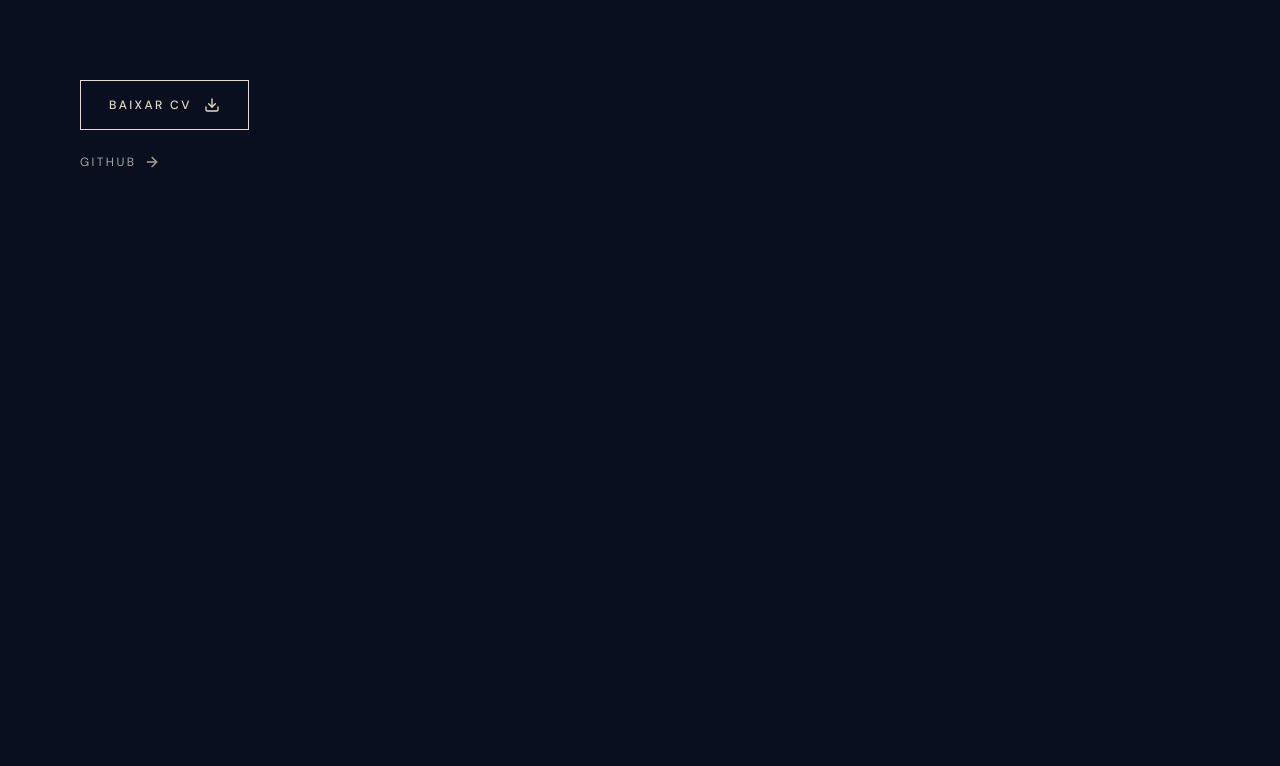
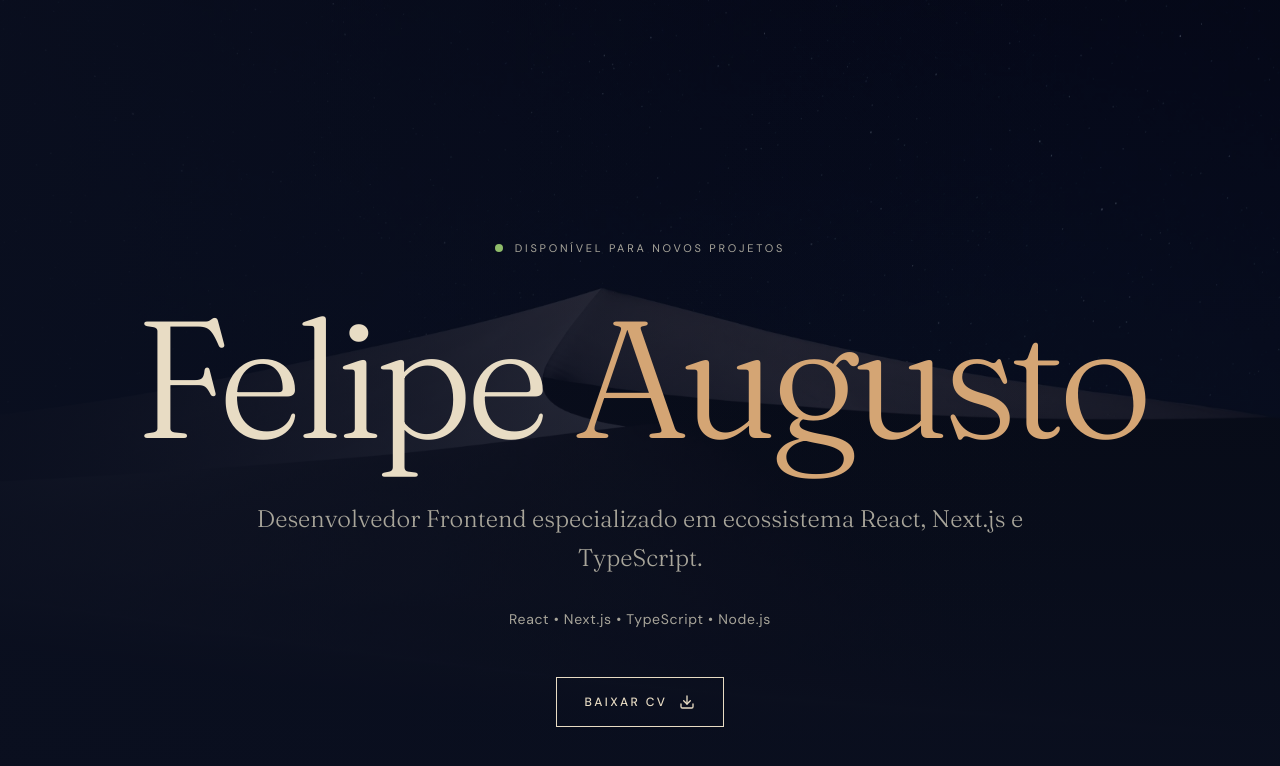
Before and after one commit to felipedev90/portfolio-felipeaugusto, a Next.js app: page / in a window 1280 px wide. Shown: the top 766 px of the page. Built offline with nearby package versions, Linux system fonts and the light colour scheme.

Commit message:
feat(hero): add hero section base

```diff
--- a/src/app/page.tsx
+++ b/src/app/page.tsx
@@ -1,16 +1,9 @@
-import { Button } from '@/components/ui/Button'
-import { Download, ArrowRight } from 'lucide-react'
+import { Hero } from '@/components/sections/Hero'
 
 export default function Home() {
   return (
-    <main className="p-20 flex flex-col gap-6 items-start">
-      <Button href="/cv.pdf" trailingIcon={Download}>
-        Baixar CV
-      </Button>
-
-      <Button href="https://github.com/felipedev90" variant="ghost" trailingIcon={ArrowRight}>
-        GitHub
-      </Button>
+    <main>
+      <Hero />
     </main>
   )
 }
--- a/src/components/layout/Skeleton.tsx
+++ b/src/components/layout/Skeleton.tsx
@@ -9,7 +9,7 @@ export function Skeleton() {
   useEffect(() => {
     const timer = setTimeout(() => {
       setHidden(true)
-    }, 4000)
+    }, 2500)
 
     return () => clearTimeout(timer)
   }, [])
@@ -31,7 +31,7 @@ export function Skeleton() {
         </span>
       </div>
 
-      <div className="relative h-px w-48 bg-border-strong overflow-hidden">
+      <div className="relative h-px w-64 bg-border-strong overflow-hidden">
         <div className="absolute inset-0 bg-linear-to-r from-transparent via-accent to-transparent animate-scan" />
       </div>
     </div>
--- /dev/null
+++ b/src/components/sections/Hero.tsx
@@ -0,0 +1,51 @@
+import Image from 'next/image'
+import { Button } from '../ui/Button'
+import { HERO } from '@/data/hero'
+import { CORE_STACK } from '@/data/stack'
+import { Download } from 'lucide-react'
+
+export function Hero() {
+  return (
+    <section className="relative min-h-screen flex flex-col items-center justify-center overflow-hidden px-6 md:px-12 pb-20">
+      {/* Background Image */}
+      <div className="absolute inset-0 z-0">
+        <Image
+          src="/images/hero/hero_background.webp"
+          alt="Duna solitária sob céu estrelado"
+          fill
+          priority
+          sizes="100vw"
+          className="object-cover object-[65%_center] brightness-[0.85] contrast-105 opacity-50"
+        />
+      </div>
+
+      {/* Overlay gradient */}
+      <div
+        aria-hidden="true"
+        className="absolute inset-0 z-1 bg-[linear-gradient(90deg,rgba(10,15,31,0.85)_0%,rgba(10,15,31,0.45)_35%,rgba(10,15,31,0.15)_60%,transparent_85%),linear-gradient(180deg,rgba(10,15,31,0.2)_0%,rgba(10,15,31,0.3)_20%,var(--color-bg)_100%)]"
+      />
+
+      {/* Content */}
+      <div className="relative z-2 max-w-350 w-full flex flex-col items-center justify-center pt-60">
+        {HERO.availability && (
+          <div className="inline-flex items-center gap-3 mb-12 text-[11px] uppercase tracking-[0.25em] text-sand-muted">
+            <span className="relative w-2 h-2 bg-green rounded-full">
+              <span className="absolute inset-1.25 rounded-full bg-green/40 animate-pulse" />
+            </span>
+            Disponível para novos projetos
+          </div>
+        )}
+        <h1 className="font-serif text-center font-light text-[clamp(82px,13vw,200px)] leading-[0.88] tracking-[-0.045em] text-sand mb-12">
+          {HERO.firstName} <em className="text-accent not-italic">{HERO.lastName}</em>
+        </h1>
+        <p className="font-serif text-center font-light text-xl md:text-2xl text-sand-muted max-w-4xl leading-relaxed mb-8">
+          {HERO.tagline}
+        </p>
+        <div className="text-sm text-sand-muted tracking-wider mb-12">{CORE_STACK.join(' • ')}</div>
+        <Button href="/felipe_augusto_frontend_CV.pdf" trailingIcon={Download} variant="primary">
+          Baixar CV
+        </Button>
+      </div>
+    </section>
+  )
+}
--- a/src/data/hero.ts
+++ b/src/data/hero.ts
@@ -3,6 +3,6 @@ import type { HeroContent } from '@/types/hero'
 export const HERO: HeroContent = {
   firstName: 'Felipe',
   lastName: 'Augusto',
-  tagline: 'construindo produtos digitais com rigor técnico e atenção ao detalhe.',
+  tagline: 'Desenvolvedor Frontend especializado em ecossistema React, Next.js e TypeScript.',
   availability: true,
 }
```
Also changed, not shown: public/images/hero/hero_background.webp (added).
